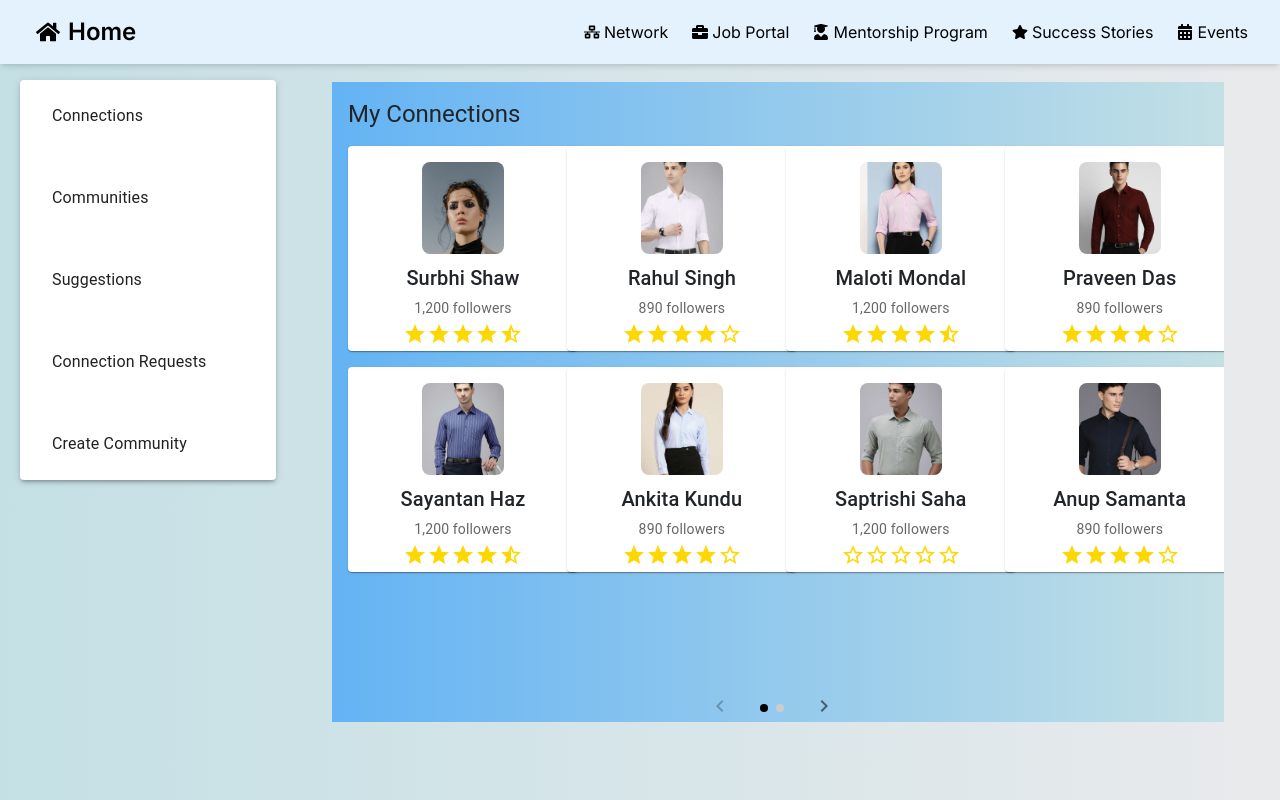
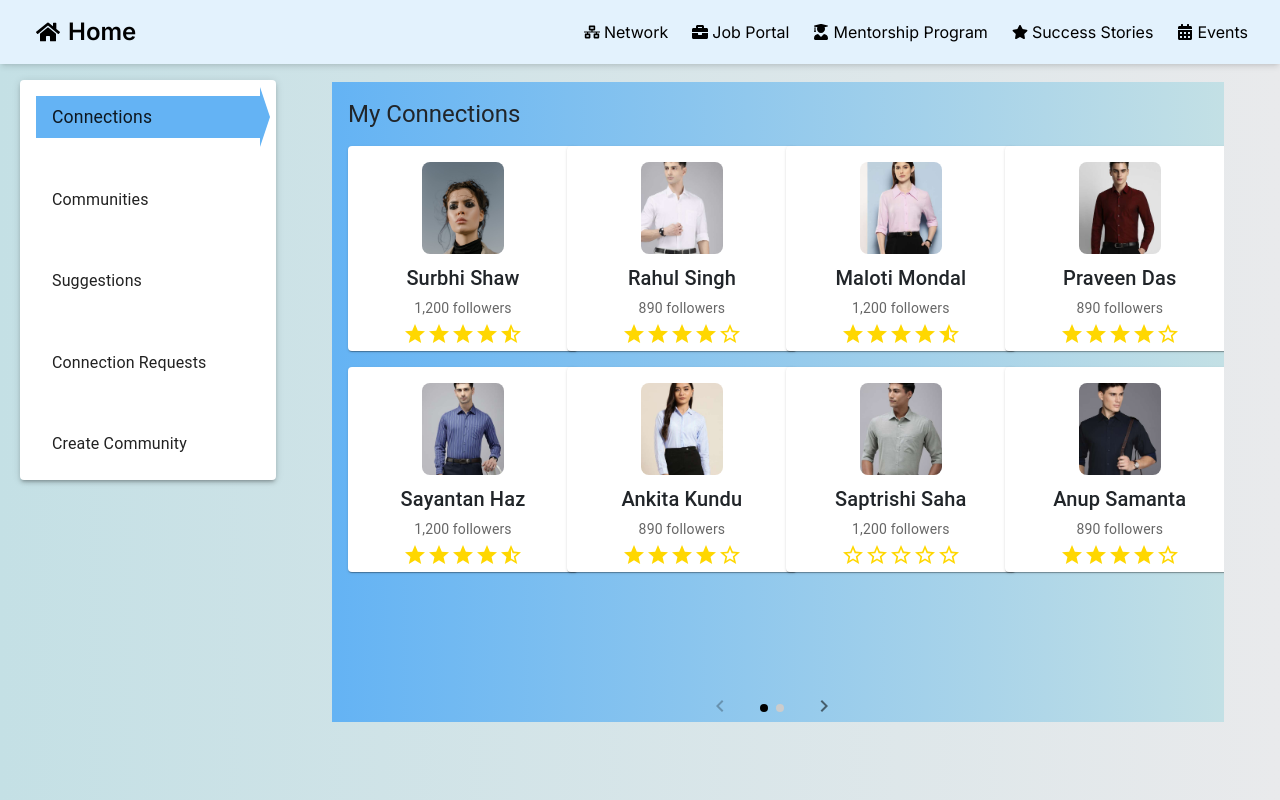
Before and after one commit to Rohityadav309/TechTitansSih, a React (Create React App) app in the folder client/: page /network in a window 1280 px wide. Built offline with nearby package versions, Linux system fonts and the light colour scheme.

Commit message:
finalchange1.0

```diff
--- a/client/src/components/Networks/LeftPaper.jsx
+++ b/client/src/components/Networks/LeftPaper.jsx
@@ -2,9 +2,8 @@ import React, { useState } from "react";
 import { Box, Paper, Typography } from "@mui/material";
 
 function LeftPaper({ setActivePage }) {
-  // Receive setActivePage as a prop
   const [hoveredIndex, setHoveredIndex] = useState(null);
-  const [selectedIndex, setSelectedIndex] = useState(null); // State to store selected item
+  const [selectedIndex, setSelectedIndex] = useState(0); // Initially select the "Connections" page
   const items = [
     "Connections",
     "Communities",
@@ -12,6 +11,11 @@ function LeftPaper({ setActivePage }) {
     "Connection Requests",
     "Create Community",
   ];
+
+  // Set the initial active page to "Connections"
+  React.useEffect(() => {
+    setActivePage(items[0]);
+  }, [setActivePage]);
 
   return (
     <Paper
```
